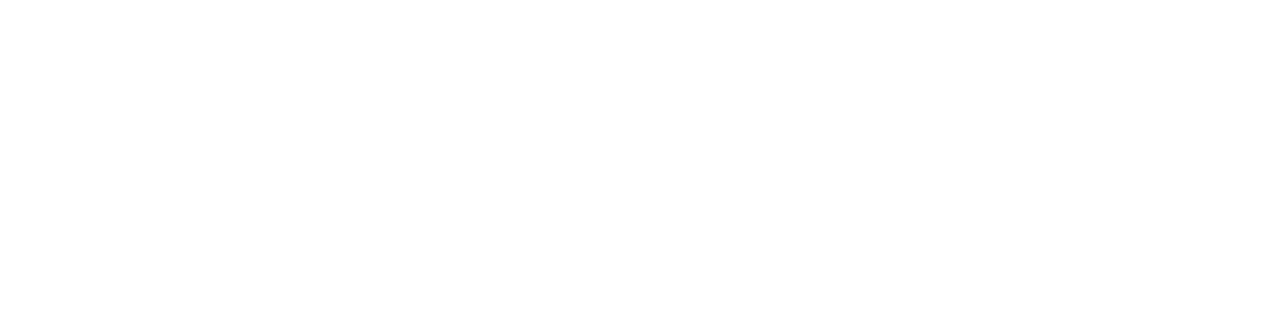
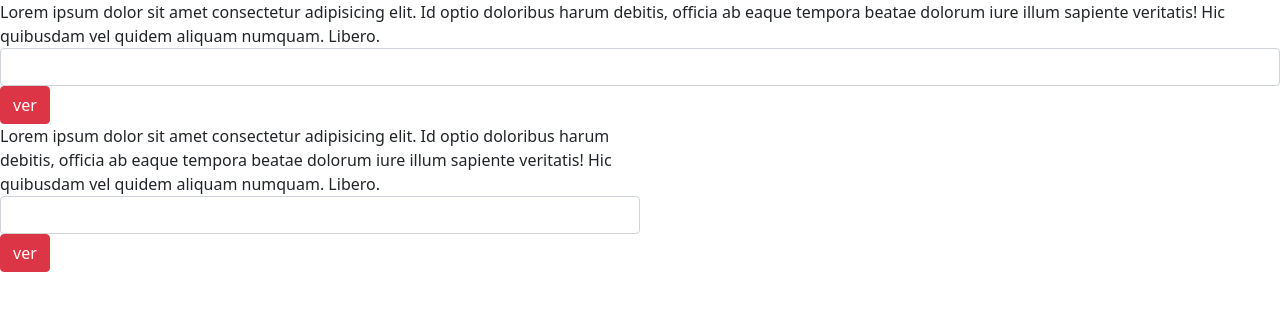
Before and after one commit to jhuangi/TallerCss, a plain HTML site: page Index.html in a window 1280 px wide. Drawn offline with nearby package versions, Linux system fonts and the light colour scheme.

Commit message:
InstlacionBT

```diff
--- a/Index.html
+++ b/Index.html
@@ -4,12 +4,45 @@
     <meta http-equiv="X-UA-Compatible" content="IE=edge">
     <meta name="viewport" content="width=device-width, initial-scale=1.0">
     <link rel="stylesheet" href="Estilos.css">
+    <!-- CSS only -->
+<link href="https://cdn.jsdelivr.net/npm/bootstrap@5.1.3/dist/css/bootstrap.min.css" rel="stylesheet" integrity="sha384-1BmE4kWBq78iYhFldvKuhfTAU6auU8tT94WrHftjDbrCEXSU1oBoqyl2QvZ6jIW3" crossorigin="anonymous">
     <title>Document</title>
 </head>
 <body>
 
+<div class=" col-sm ">
+    Lorem ipsum dolor sit amet consectetur adipisicing elit. Id optio doloribus harum debitis, officia ab eaque tempora beatae dolorum iure illum sapiente veritatis! Hic quibusdam vel quidem aliquam numquam. Libero.
+
+
+    <br>
+
+<input type="text" class="form-control">
+
+<button class="btn btn-danger">
+    ver
+</button>
+</div>
+
+<div class="col-6 ">
+    Lorem ipsum dolor sit amet consectetur adipisicing elit. Id optio doloribus harum debitis, officia ab eaque tempora beatae dolorum iure illum sapiente veritatis! Hic quibusdam vel quidem aliquam numquam. Libero.
+
+
+    <br>
+
+<input type="text" class="form-control">
+
+<button class="btn btn-danger">
+    ver
+</button>
+</div>
 
 
 
+
+
+<script src="https://cdnjs.cloudflare.com/ajax/libs/jquery/3.6.0/jquery.min.js"></script>
+
+    <!-- JavaScript Bundle with Popper -->
+<script src="https://cdn.jsdelivr.net/npm/bootstrap@5.1.3/dist/js/bootstrap.bundle.min.js" integrity="sha384-ka7Sk0Gln4gmtz2MlQnikT1wXgYsOg+OMhuP+IlRH9sENBO0LRn5q+8nbTov4+1p" crossorigin="anonymous"></script>
 </body>
 </html>
```
